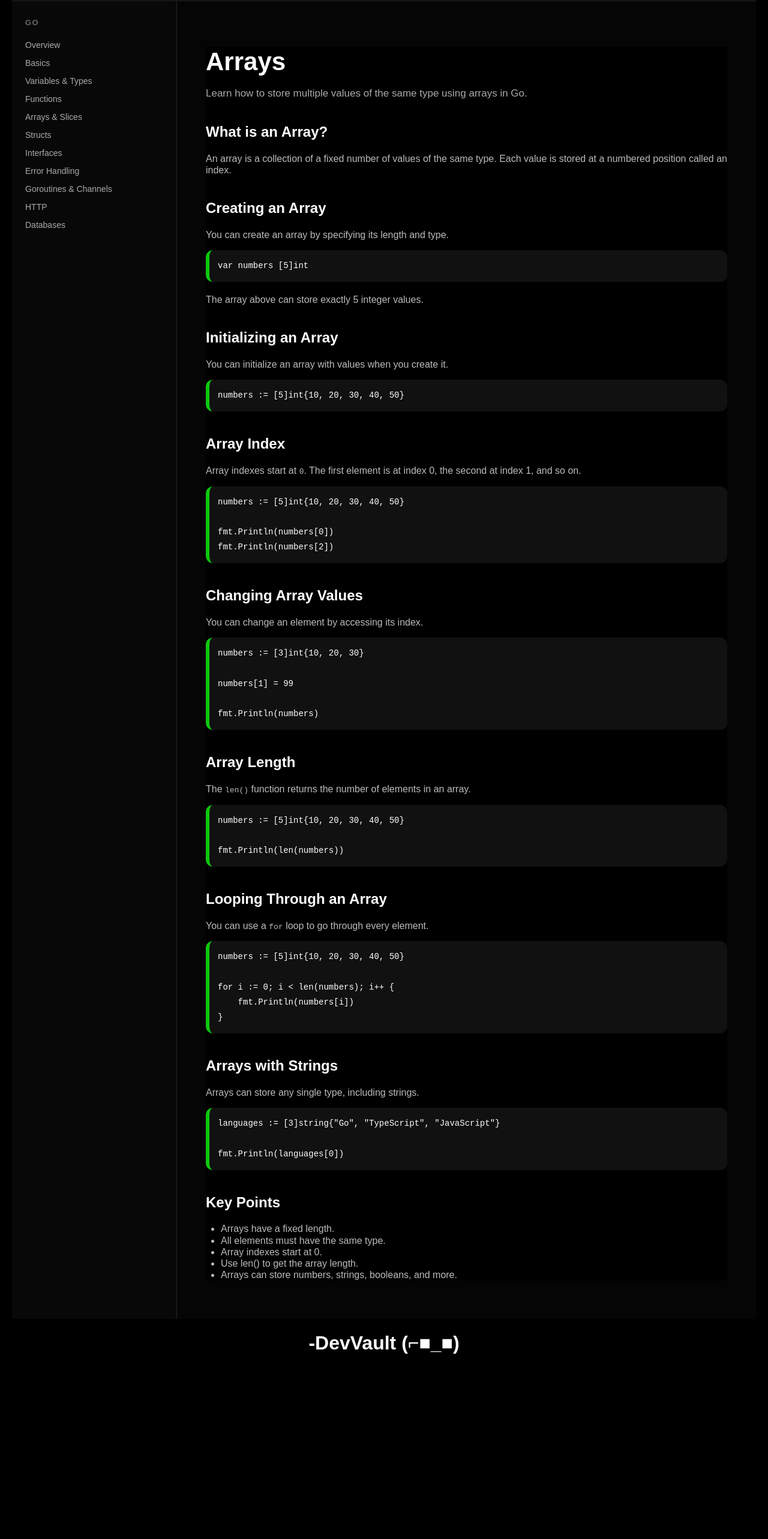
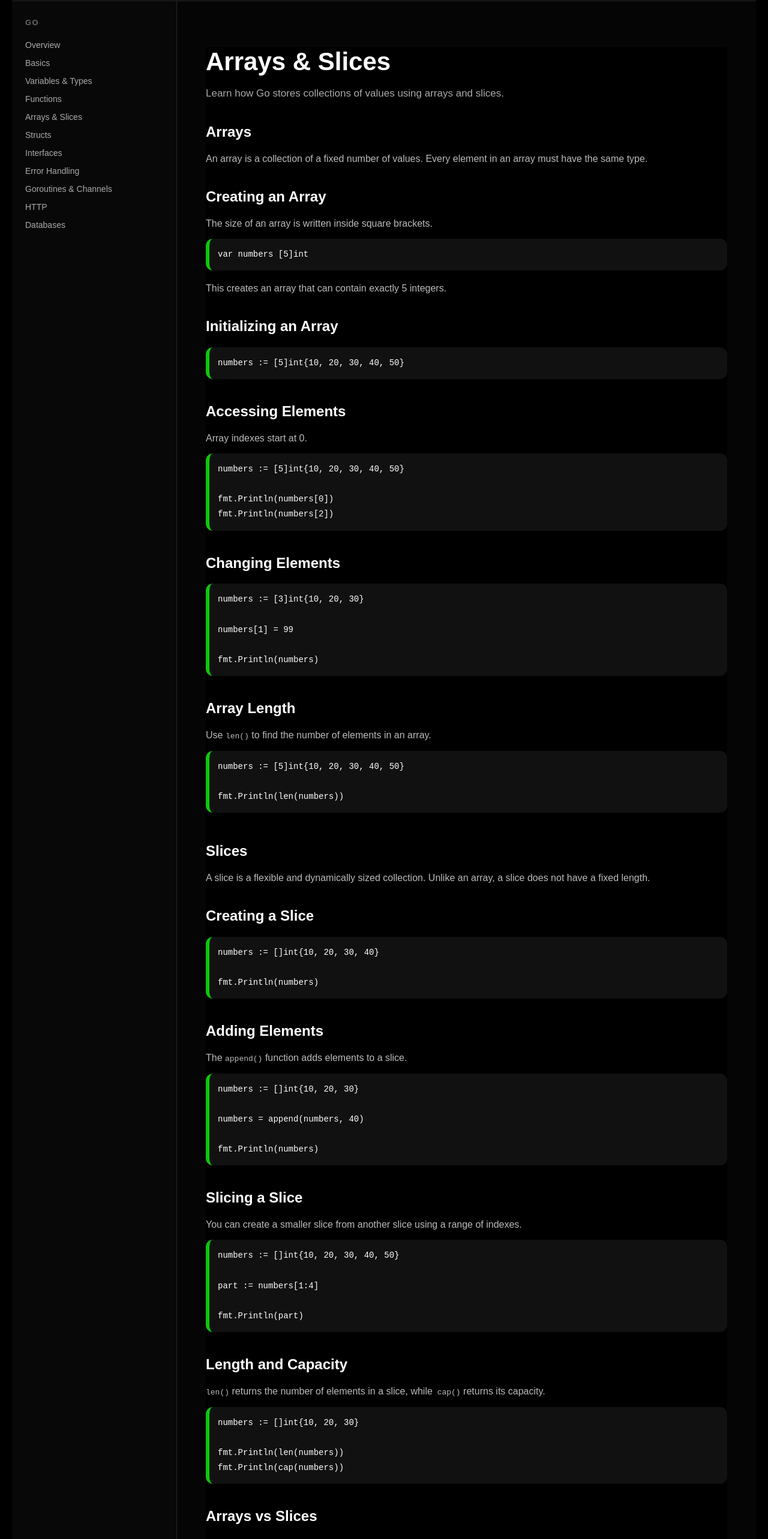
Before and after one commit to asmitbiswas/Project-Next-JS, a Next.js app in the folder app/: page /Go/arrays in a window 1280 px wide. Shown: the part 83-2649 px from the top of the page at 60% size. Before the commit the page ends 2381 px from the top, so only its background shows below. Built offline with nearby package versions, Linux system fonts and the light colour scheme.

Commit message:
fixed go arrays & slices page

```diff
--- a/app/app/(categories)/Go/(GoTopics)/arrays/page.tsx
+++ b/app/app/(categories)/Go/(GoTopics)/arrays/page.tsx
@@ -1,4 +1,5 @@
-export default function GoArrays() {
+
+export default function GoArraysSlices() {
   const codeStyle = {
     backgroundColor: "#111",
     padding: "14px",
@@ -25,7 +26,7 @@ export default function GoArrays() {
           marginBottom: "10px",
         }}
       >
-        Arrays
+        Arrays & Slices
       </h1>
 
       <p
@@ -35,20 +36,20 @@ export default function GoArrays() {
           marginBottom: "40px",
         }}
       >
-        Learn how to store multiple values of the same type using arrays in Go.
+        Learn how Go stores collections of values using arrays and slices.
       </p>
 
-      <h2>What is an Array?</h2>
+      <h2>Arrays</h2>
 
       <p style={{ color: "#bbb" }}>
-        An array is a collection of a fixed number of values of the same
-        type. Each value is stored at a numbered position called an index.
+        An array is a collection of a fixed number of values. Every element
+        in an array must have the same type.
       </p>
 
       <h2 style={{ marginTop: "40px" }}>Creating an Array</h2>
 
       <p style={{ color: "#bbb" }}>
-        You can create an array by specifying its length and type.
+        The size of an array is written inside square brackets.
       </p>
 
       <pre style={codeStyle}>
@@ -56,24 +57,19 @@ export default function GoArrays() {
       </pre>
 
       <p style={{ color: "#bbb", marginTop: "20px" }}>
-        The array above can store exactly 5 integer values.
+        This creates an array that can contain exactly 5 integers.
       </p>
 
       <h2 style={{ marginTop: "40px" }}>Initializing an Array</h2>
-
-      <p style={{ color: "#bbb" }}>
-        You can initialize an array with values when you create it.
-      </p>
 
       <pre style={codeStyle}>
 {`numbers := [5]int{10, 20, 30, 40, 50}`}
       </pre>
 
-      <h2 style={{ marginTop: "40px" }}>Array Index</h2>
+      <h2 style={{ marginTop: "40px" }}>Accessing Elements</h2>
 
       <p style={{ color: "#bbb" }}>
-        Array indexes start at <code>0</code>. The first element is at index
-        0, the second at index 1, and so on.
+        Array indexes start at 0.
       </p>
 
       <pre style={codeStyle}>
@@ -83,11 +79,7 @@ fmt.Println(numbers[0])
 fmt.Println(numbers[2])`}
       </pre>
 
-      <h2 style={{ marginTop: "40px" }}>Changing Array Values</h2>
-
-      <p style={{ color: "#bbb" }}>
-        You can change an element by accessing its index.
-      </p>
+      <h2 style={{ marginTop: "40px" }}>Changing Elements</h2>
 
       <pre style={codeStyle}>
 {`numbers := [3]int{10, 20, 30}
@@ -100,8 +92,7 @@ fmt.Println(numbers)`}
       <h2 style={{ marginTop: "40px" }}>Array Length</h2>
 
       <p style={{ color: "#bbb" }}>
-        The <code>len()</code> function returns the number of elements in
-        an array.
+        Use <code>len()</code> to find the number of elements in an array.
       </p>
 
       <pre style={codeStyle}>
@@ -110,33 +101,65 @@ fmt.Println(numbers)`}
 fmt.Println(len(numbers))`}
       </pre>
 
-      <h2 style={{ marginTop: "40px" }}>Looping Through an Array</h2>
+      <h2 style={{ marginTop: "50px" }}>Slices</h2>
 
       <p style={{ color: "#bbb" }}>
-        You can use a <code>for</code> loop to go through every element.
+        A slice is a flexible and dynamically sized collection. Unlike an
+        array, a slice does not have a fixed length.
+      </p>
+
+      <h2 style={{ marginTop: "40px" }}>Creating a Slice</h2>
+
+      <pre style={codeStyle}>
+{`numbers := []int{10, 20, 30, 40}
+
+fmt.Println(numbers)`}
+      </pre>
+
+      <h2 style={{ marginTop: "40px" }}>Adding Elements</h2>
+
+      <p style={{ color: "#bbb" }}>
+        The <code>append()</code> function adds elements to a slice.
       </p>
 
       <pre style={codeStyle}>
-{`numbers := [5]int{10, 20, 30, 40, 50}
+{`numbers := []int{10, 20, 30}
 
-for i := 0; i < len(numbers); i++ {
-    fmt.Println(numbers[i])
-}`}
+numbers = append(numbers, 40)
+
+fmt.Println(numbers)`}
       </pre>
 
-      <h2 style={{ marginTop: "40px" }}>Arrays with Strings</h2>
+      <h2 style={{ marginTop: "40px" }}>Slicing a Slice</h2>
 
       <p style={{ color: "#bbb" }}>
-        Arrays can store any single type, including strings.
+        You can create a smaller slice from another slice using a range of
+        indexes.
       </p>
 
       <pre style={codeStyle}>
-{`languages := [3]string{"Go", "TypeScript", "JavaScript"}
+{`numbers := []int{10, 20, 30, 40, 50}
 
-fmt.Println(languages[0])`}
+part := numbers[1:4]
+
+fmt.Println(part)`}
       </pre>
 
-      <h2 style={{ marginTop: "40px" }}>Key Points</h2>
+      <h2 style={{ marginTop: "40px" }}>Length and Capacity</h2>
+
+      <p style={{ color: "#bbb" }}>
+        <code>len()</code> returns the number of elements in a slice, while
+        <code> cap()</code> returns its capacity.
+      </p>
+
+      <pre style={codeStyle}>
+{`numbers := []int{10, 20, 30}
+
+fmt.Println(len(numbers))
+fmt.Println(cap(numbers))`}
+      </pre>
+
+      <h2 style={{ marginTop: "40px" }}>Arrays vs Slices</h2>
 
       <ul
         style={{
@@ -145,10 +168,10 @@ fmt.Println(languages[0])`}
         }}
       >
         <li>Arrays have a fixed length.</li>
-        <li>All elements must have the same type.</li>
-        <li>Array indexes start at 0.</li>
-        <li>Use len() to get the array length.</li>
-        <li>Arrays can store numbers, strings, booleans, and more.</li>
+        <li>Slices can grow and shrink.</li>
+        <li>Arrays use a fixed size in their type.</li>
+        <li>Slices are more commonly used for collections in Go.</li>
+        <li>Use append() to add elements to a slice.</li>
       </ul>
     </div>
   );
```
